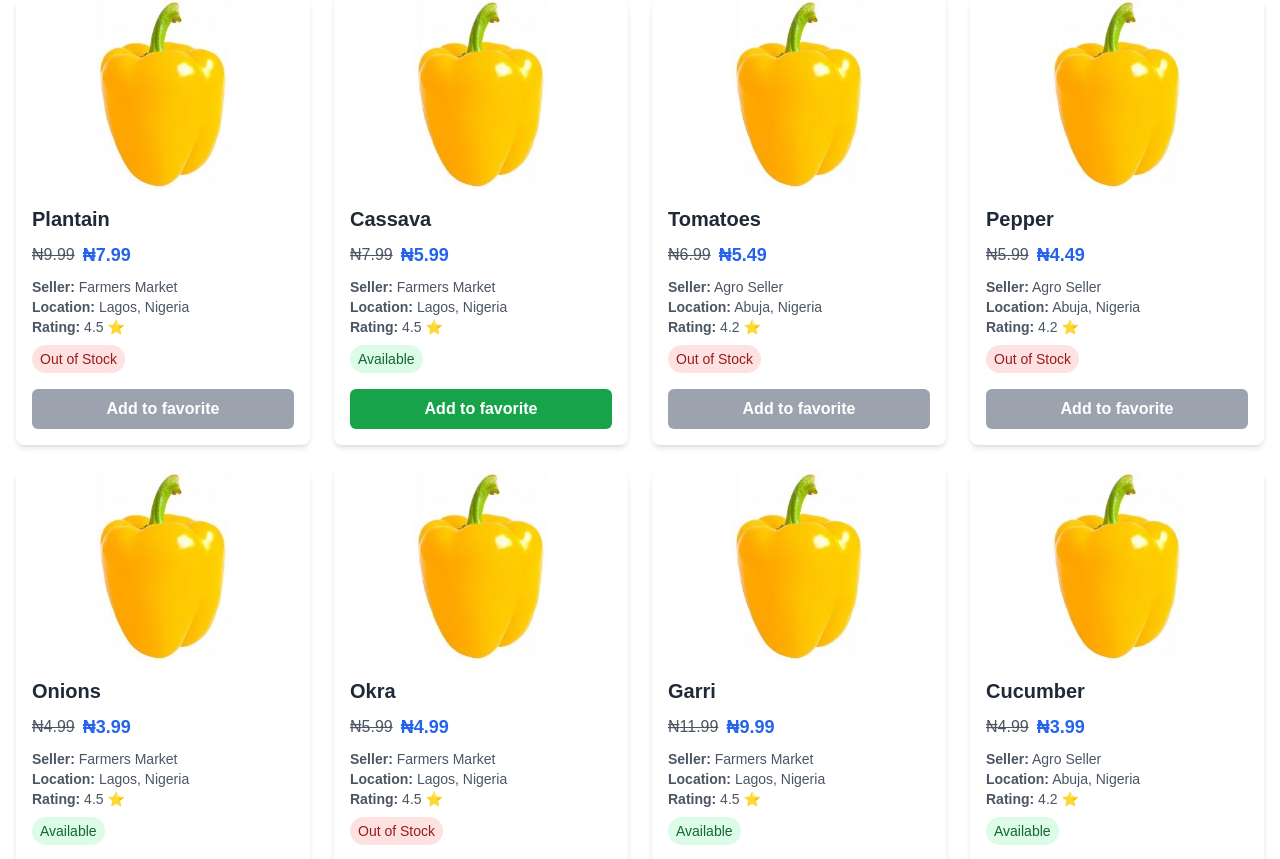
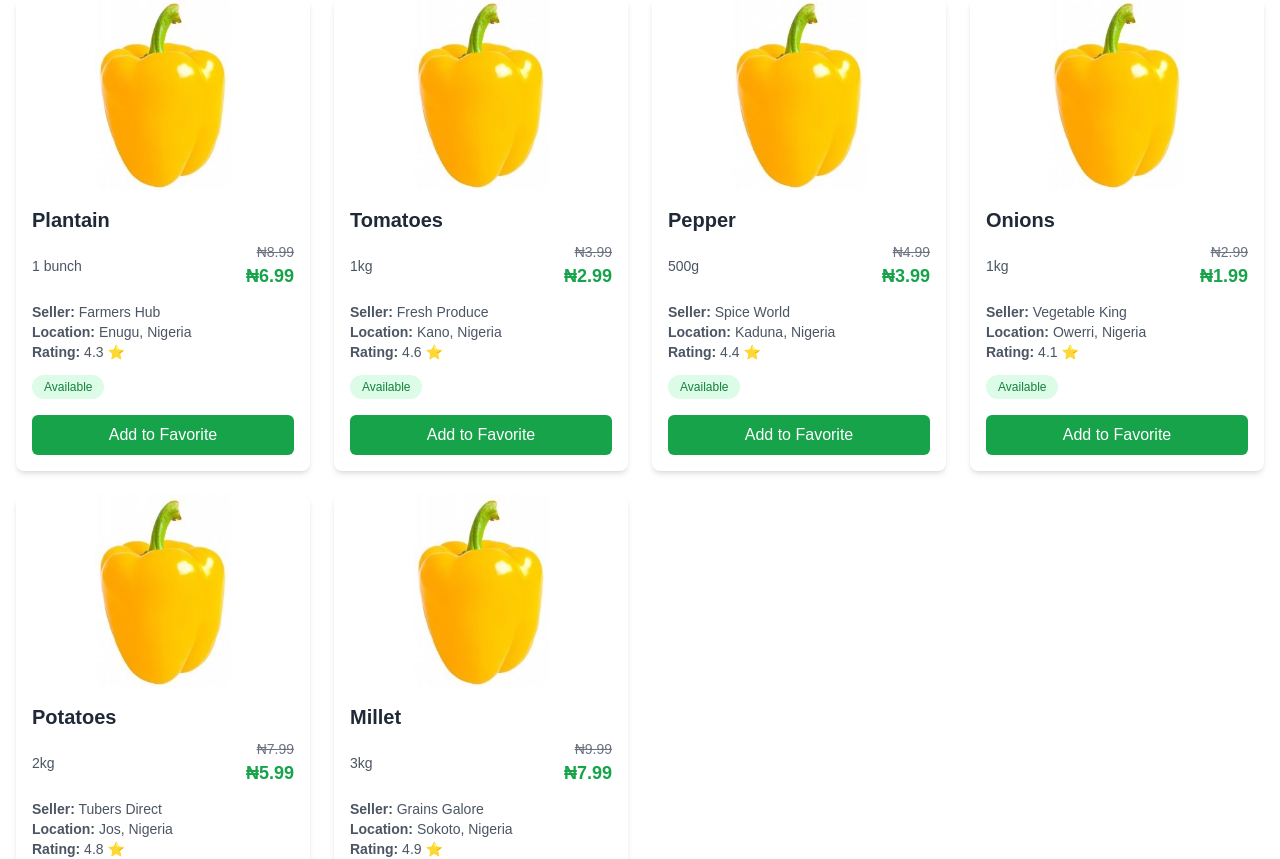
Before and after one commit to DivineAde/Price-Nigeria, a Next.js app: page / in a window 1280 px wide. Shown: the part 2526-3385 px from the top of the page. Built offline with nearby package versions, Linux system fonts and the light colour scheme.

Commit message:
Add feat

```diff
--- a/app/(home)/page.js
+++ b/app/(home)/page.js
@@ -6,27 +6,29 @@ import Testimonials from "@/components/Testimonials";
 import BlogSection from "@/components/BlogPage";
 import EmblaCarousel from "@/components/EmblaCarousel";
 import FruitsCarousel from "@/components/FruitsCarousel";
-import FruitsDrinksCarousel from "@/components/Fruits&DrinksCarousel";
-
 const OPTIONS = { loop: true };
 const SLIDE_COUNT = 3;
 const SLIDES = Array.from(Array(SLIDE_COUNT).keys());
 
 export default function Home() {
   const items = [
-    { name: "Apple", price: 1.99, image: "/pepper.avif" },
-    { name: "Banana", price: 0.99, image: "/pepper.avif" },
-    { name: "Orange", price: 1.49, image: "/pepper.avif" },
-    { name: "Strawberry", price: 2.99, image: "/pepper.avif" },
-    { name: "Mango", price: 3.49, image: "/pepper.avif" },
+    { name: "Apple", price: 1.99, weight: "1kg", quantity: 10, image: "/fruits.jpg" },
+    { name: "Banana", price: 0.99, weight: "1.5kg", quantity: 15, image: "/fruits.jpg" },
+    { name: "Orange", price: 1.49, weight: "2kg", quantity: 12, image: "/fruits.jpg" },
+    { name: "Strawberry", price: 2.99, weight: "500g", quantity: 8, image: "/fruits.jpg" },
+    { name: "Mango", price: 3.49, weight: "1.2kg", quantity: 6, image: "/fruits.jpg" },
+    { name: "Pineapple", price: 4.99, weight: "2.5kg", quantity: 4, image: "/fruits.jpg" },
+    { name: "Grapes", price: 3.99, weight: "750g", quantity: 20, image: "/fruits.jpg" },
+    { name: "Watermelon", price: 5.99, weight: "5kg", quantity: 3, image: "/fruits.jpg" },
   ];
+
   return (
     <div className="">
       <HeroSection />
       <BlogSection />
       <div className="p-8">
         <h1 className="text-2xl font-bold mb-8">Fruits and Drinks</h1>
-        <FruitsDrinksCarousel items={items} />
+        <FruitsCarousel items={items} />
       </div>
 
       {/*
--- a/app/globals.css
+++ b/app/globals.css
@@ -186,7 +186,8 @@ body {
   border-radius: 50%;
 }
 .embla__dot:after {
-  box-shadow: inset 0 0 0 0.2rem rgb(25, 25, 25);
+  box-shadow: inset 0 0 0 0.2rem greenyellow;
+
   width: 1.4rem;
   height: 1.4rem;
   border-radius: 50%;
@@ -195,7 +196,8 @@ body {
   content: '';
 }
 .embla__dot--selected:after {
-  box-shadow: inset 0 0 0 0.2rem rgb(54, 49, 61);
+  box-shadow: inset 0 0 0 0.2rem green;
+  background-color: greenyellow;
 }
 .embla__slide__number {
   backface-visibility: hidden;
--- a/components/Collections.jsx
+++ b/components/Collections.jsx
@@ -3,427 +3,134 @@
 import React, { useState } from "react";
 import { useCart } from "../context/CartContext";
 
-// Sample food data e long small lol
+// Sample food data with quantity
 const foodItems = [
   {
     id: 1,
     name: "Rice",
     price: 12.99,
     discountedPrice: 9.99,
+    quantity: "5kg",
     image: "/pepper.avif",
     available: true,
-    seller: {
-      name: "Farmers Market",
-      location: "Lagos, Nigeria",
-      rating: 4.5,
-    },
+    seller: { name: "Farmers Market", location: "Lagos, Nigeria", rating: 4.5 },
   },
   {
     id: 2,
     name: "Beans",
     price: 10.99,
     discountedPrice: 8.99,
+    quantity: "2kg",
     image: "/pepper.avif",
     available: true,
-    seller: {
-      name: "Agro Seller",
-      location: "Abuja, Nigeria",
-      rating: 4.2,
-    },
+    seller: { name: "Agro Seller", location: "Abuja, Nigeria", rating: 4.2 },
   },
   {
     id: 3,
     name: "Yam",
     price: 15.99,
     discountedPrice: 12.99,
+    quantity: "3kg",
     image: "/pepper.avif",
     available: true,
-    seller: {
-      name: "Agro Seller",
-      location: "Abuja, Nigeria",
-      rating: 4.2,
-    },
+    seller: { name: "Local Farms", location: "Port Harcourt, Nigeria", rating: 4.7 },
   },
   {
     id: 4,
-    name: "Maize",
-    price: 8.99,
-    discountedPrice: 6.99,
+    name: "Garri",
+    price: 5.99,
+    discountedPrice: 4.99,
+    quantity: "10kg",
     image: "/pepper.avif",
-    available: false,
-    seller: {
-      name: "Farmers Market",
-      location: "Lagos, Nigeria",
-      rating: 4.5,
-    },
+    available: true,
+    seller: { name: "Agro Store", location: "Ibadan, Nigeria", rating: 4.0 },
   },
   {
     id: 5,
     name: "Plantain",
-    price: 9.99,
-    discountedPrice: 7.99,
+    price: 8.99,
+    discountedPrice: 6.99,
+    quantity: "1 bunch",
     image: "/pepper.avif",
-    available: false,
-    seller: {
-      name: "Farmers Market",
-      location: "Lagos, Nigeria",
-      rating: 4.5,
-    },
+    available: true,
+    seller: { name: "Farmers Hub", location: "Enugu, Nigeria", rating: 4.3 },
   },
   {
     id: 6,
-    name: "Cassava",
-    price: 7.99,
-    discountedPrice: 5.99,
+    name: "Tomatoes",
+    price: 3.99,
+    discountedPrice: 2.99,
+    quantity: "1kg",
     image: "/pepper.avif",
     available: true,
-    seller: {
-      name: "Farmers Market",
-      location: "Lagos, Nigeria",
-      rating: 4.5,
-    },
+    seller: { name: "Fresh Produce", location: "Kano, Nigeria", rating: 4.6 },
   },
   {
     id: 7,
-    name: "Tomatoes",
-    price: 6.99,
-    discountedPrice: 5.49,
+    name: "Pepper",
+    price: 4.99,
+    discountedPrice: 3.99,
+    quantity: "500g",
     image: "/pepper.avif",
-    available: false,
-    seller: {
-      name: "Agro Seller",
-      location: "Abuja, Nigeria",
-      rating: 4.2,
-    },
+    available: true,
+    seller: { name: "Spice World", location: "Kaduna, Nigeria", rating: 4.4 },
   },
   {
     id: 8,
-    name: "Pepper",
-    price: 5.99,
-    discountedPrice: 4.49,
+    name: "Onions",
+    price: 2.99,
+    discountedPrice: 1.99,
+    quantity: "1kg",
     image: "/pepper.avif",
-    available: false,
-    seller: {
-      name: "Agro Seller",
-      location: "Abuja, Nigeria",
-      rating: 4.2,
-    },
+    available: true,
+    seller: { name: "Vegetable King", location: "Owerri, Nigeria", rating: 4.1 },
   },
   {
     id: 9,
-    name: "Onions",
-    price: 4.99,
-    discountedPrice: 3.99,
+    name: "Potatoes",
+    price: 7.99,
+    discountedPrice: 5.99,
+    quantity: "2kg",
     image: "/pepper.avif",
     available: true,
-    seller: {
-      name: "Farmers Market",
-      location: "Lagos, Nigeria",
-      rating: 4.5,
-    },
+    seller: { name: "Tubers Direct", location: "Jos, Nigeria", rating: 4.8 },
   },
   {
     id: 10,
-    name: "Okra",
-    price: 5.99,
-    discountedPrice: 4.99,
-    image: "/pepper.avif",
-    available: false,
-    seller: {
-      name: "Farmers Market",
-      location: "Lagos, Nigeria",
-      rating: 4.5,
-    },
-  },
-  {
-    id: 11,
-    name: "Garri",
-    price: 11.99,
-    discountedPrice: 9.99,
-    image: "/pepper.avif",
-    available: true,
-    seller: {
-      name: "Farmers Market",
-      location: "Lagos, Nigeria",
-      rating: 4.5,
-    },
-  },
-  {
-    id: 12,
-    name: "Cucumber",
-    price: 4.99,
-    discountedPrice: 3.99,
-    image: "/pepper.avif",
-    available: true,seller: {
-      name: "Agro Seller",
-      location: "Abuja, Nigeria",
-      rating: 4.2,
-    },
-  },
-  {
-    id: 13,
-    name: "Groundnuts",
-    price: 7.49,
-    discountedPrice: 5.99,
-    image: "/pepper.avif",
-    available: true,
-    seller: {
-      name: "Farmers Market",
-      location: "Lagos, Nigeria",
-      rating: 4.5,
-    },
-  },
-  {
-    id: 14,
-    name: "Palm Fruit",
-    price: 9.49,
-    discountedPrice: 7.99,
-    image: "/pepper.avif",
-    available: true,
-    seller: {
-      name: "Agro Seller",
-      location: "Abuja, Nigeria",
-      rating: 4.2,
-    },
-  },
-  {
-    id: 15,
-    name: "Bitter Leaf",
-    price: 4.49,
-    discountedPrice: 3.49,
-    image: "/pepper.avif",
-    available: true,
-    seller: {
-      name: "Agro Seller",
-      location: "Abuja, Nigeria",
-      rating: 4.2,
-    },
-  },
-  {
-    id: 16,
-    name: "Waterleaf",
-    price: 3.99,
-    discountedPrice: 2.99,
-    image: "/pepper.avif",
-    available: true,
-    seller: {
-      name: "Farmers Market",
-      location: "Lagos, Nigeria",
-      rating: 4.5,
-    },
-  },
-  {
-    id: 17,
-    name: "Spinach",
-    price: 4.49,
-    discountedPrice: 3.49,
-    image: "/pepper.avif",
-    available: true,
-    seller: {
-      name: "Farmers Market",
-      location: "Lagos, Nigeria",
-      rating: 4.5,
-    },
-  },
-  {
-    id: 18,
-    name: "Banana",
-    price: 6.99,
-    discountedPrice: 5.99,
-    image: "/pepper.avif",
-    available: true,
-    seller: {
-      name: "Agro Seller",
-      location: "Abuja, Nigeria",
-      rating: 4.2,
-    },
-  },
-  {
-    id: 19,
-    name: "Pineapple",
-    price: 9.99,
-    discountedPrice: 7.99,
-    image: "/pepper.avif",
-    available: false,
-    seller: {
-      name: "Farmers Market",
-      location: "Lagos, Nigeria",
-      rating: 4.5,
-    },
-  },
-  {
-    id: 20,
-    name: "Mango",
-    price: 8.49,
-    discountedPrice: 6.99,
-    image: "/pepper.avif",
-    available: true,
-    seller: {
-      name: "Mallam yusuf",
-      location: "Kaduna, Nigeria",
-      rating: 4.2,
-    },
-  },
-  {
-    id: 21,
-    name: "Orange",
-    price: 5.99,
-    discountedPrice: 4.49,
-    image: "/pepper.avif",
-    available: false,
-    seller: {
-      name: "Agro Seller",
-      location: "Abuja, Nigeria",
-      rating: 4.2,
-    },
-  },
-  {
-    id: 22,
-    name: "Cocoa",
-    price: 14.99,
-    discountedPrice: 12.99,
-    image: "/pepper.avif",
-    available: true,
-    seller: {
-      name: "Agro Seller",
-      location: "Abuja, Nigeria",
-      rating: 4.2,
-    },
-  },
-  {
-    id: 23,
-    name: "Cashew Nuts",
-    price: 18.99,
-    discountedPrice: 15.99,
-    image: "/pepper.avif",
-    available: true,
-    seller: {
-      name: "Farmers Market",
-      location: "Lagos, Nigeria",
-      rating: 4.5,
-    },
-  },
-  {
-    id: 24,
-    name: "Sugarcane",
-    price: 7.49,
-    discountedPrice: 5.99,
-    image: "/pepper.avif",
-    available: true,
-    seller: {
-      name: "Farmers Market",
-      location: "Lagos, Nigeria",
-      rating: 4.5,
-    },
-  },
-  {
-    id: 25,
-    name: "Sorghum",
-    price: 10.99,
-    discountedPrice: 8.99,
-    image: "/pepper.avif",
-    available: true,
-    seller: {
-      name: "Farmers Market",
-      location: "Lagos, Nigeria",
-      rating: 4.5,
-    },
-  },
-  {
-    id: 26,
     name: "Millet",
     price: 9.99,
     discountedPrice: 7.99,
+    quantity: "3kg",
     image: "/pepper.avif",
     available: true,
-    seller: {
-      name: "Agro Seller",
-      location: "Abuja, Nigeria",
-      rating: 4.2,
-    },
-  },
-  {
-    id: 27,
-    name: "Eggplant",
-    price: 4.99,
-    discountedPrice: 3.99,
-    image: "/pepper.avif",
-    available: false,
-    seller: {
-      name: "Farmers Market",
-      location: "Lagos, Nigeria",
-      rating: 4.5,
-    },
-  },
-  {
-    id: 28,
-    name: "Avocado",
-    price: 8.99,
-    discountedPrice: 6.99,
-    image: "/pepper.avif",
-    available: true,
-    seller: {
-      name: "Farmers Market",
-      location: "Lagos, Nigeria",
-      rating: 4.5,
-    },
-  },
-  {
-    id: 29,
-    name: "Sweet Potatoes",
-    price: 7.99,
-    discountedPrice: 5.99,
-    image: "/pepper.avif",
-    available: false,
-    seller: {
-      name: "Farmers Market",
-      location: "Lagos, Nigeria",
-      rating: 4.5,
-    },
-  },
-  {
-    id: 30,
-    name: "Cabbage",
-    price: 6.99,
-    discountedPrice: 4.99,
-    image: "/pepper.avif",
-    available: true,
-    seller: {
-      name: "Farmers Market",
-      location: "Lagos, Nigeria",
-      rating: 4.5,
-    },
+    seller: { name: "Grains Galore", location: "Sokoto, Nigeria", rating: 4.9 },
   },
 ];
 
 const FoodCollection = () => {
   const [sortBy, setSortBy] = useState("default");
-  const { addToCart } = useCart(); // same as bookmarking on the page
+  const { addToCart } = useCart();
 
-  // Sort food items based on the selected option
+  // Sort food items
   const sortedItems = [...foodItems].sort((a, b) => {
     if (sortBy === "priceLowToHigh") return a.price - b.price;
     if (sortBy === "priceHighToLow") return b.price - a.price;
     if (sortBy === "name") return a.name.localeCompare(b.name);
-    return 0; // Default order
+    return 0;
   });
 
   return (
     <div className="container mx-auto px-4 py-8">
-      <h1 className="text-4xl md:text-5xl font-bold text-center bg-gradient-to-r from-pink-500 to-green-400 bg-clip-text text-transparent uppercase tracking-wider">
+      <h1 className="text-4xl font-bold text-center text-green-600 uppercase tracking-wider">
         Trending Products
       </h1>
 
-      {/* Sort By Feature */}
-      <div className="my-8 focus:ring-opacity-0">
-        <label htmlFor="sort" className="mr-2 text-gray-700">
-          Sort By:
-        </label>
+      {/* Sort By Dropdown */}
+      <div className="my-6 flex justify-end">
         <select
-          id="sort"
           value={sortBy}
           onChange={(e) => setSortBy(e.target.value)}
-          className="px-4 py-2 border border-gray-300 rounded-md focus:outline-none focus:ring-2 focus:ring-blue-500"
+          className="px-4 py-2 border border-gray-300 rounded-md focus:outline-none focus:ring-2 focus:ring-green-500"
         >
           <option value="default">Default</option>
           <option value="priceLowToHigh">Price: Low to High</option>
@@ -433,11 +140,11 @@ const FoodCollection = () => {
       </div>
 
       {/* Food Items Grid */}
-      <div className="grid grid-cols-1 sm:grid-cols-3 lg:grid-cols-4 gap-6">
+      <div className="grid grid-cols-1 sm:grid-cols-2 lg:grid-cols-4 gap-6">
         {sortedItems.map((item) => (
           <div
             key={item.id}
-            className="bg-white rounded-lg shadow-md overflow-hidden hover:shadow-lg transition-shadow duration-300"
+            className="bg-white rounded-lg shadow-md hover:shadow-lg transition-all duration-300"
           >
             {/* Food Image */}
             <div className="w-full h-48 overflow-hidden">
@@ -450,41 +157,38 @@ const FoodCollection = () => {
 
             {/* Food Details */}
             <div className="p-4">
-              <h3 className="text-xl font-semibold text-gray-800 mb-2">
-                {item.name}
-              </h3>
+              <h3 className="text-xl font-semibold text-gray-800">{item.name}</h3>
 
-              {/* Price and Discount */}
-              <div className="flex items-center space-x-2 mb-2">
-                <span className="text-gray-600 line-through">
-                  &#8358;{item.price.toFixed(2)}
-                </span>
-                <span className="text-lg font-bold text-blue-600">
-                  &#8358;{item.discountedPrice.toFixed(2)}
-                </span>
+              {/* Price, Discount & Quantity */}
+              <div className="flex items-center justify-between mt-2">
+                <span className="text-sm text-gray-600">{item.quantity}</span>
+                <div className="flex flex-col items-end">
+                  <span className="text-gray-500 line-through text-sm">&#8358;{item.price.toFixed(2)}</span>
+                  <span className="text-lg font-bold text-green-600">&#8358;{item.discountedPrice.toFixed(2)}</span>
+                </div>
               </div>
 
               {/* Seller Information */}
-              <div className="mb-2">
-                <p className="text-sm text-gray-600">
+              <div className="mt-3 text-sm text-gray-600">
+                <p>
                   <span className="font-semibold">Seller:</span> {item.seller.name}
                 </p>
-                <p className="text-sm text-gray-600">
+                <p>
                   <span className="font-semibold">Location:</span> {item.seller.location}
                 </p>
-                <p className="text-sm text-gray-600">
+                <p>
                   <span className="font-semibold">Rating:</span> {item.seller.rating} ⭐
                 </p>
               </div>
 
               {/* Availability Tag */}
-              <div className="mb-4">
+              <div className="mt-3">
                 {item.available ? (
-                  <span className="inline-block px-2 py-1 bg-green-100 text-green-800 text-sm rounded-full">
+                  <span className="inline-block px-3 py-1 bg-green-100 text-green-700 text-xs rounded-full">
                     Available
                   </span>
                 ) : (
-                  <span className="inline-block px-2 py-1 bg-red-100 text-red-800 text-sm rounded-full">
+                  <span className="inline-block px-3 py-1 bg-red-100 text-red-700 text-xs rounded-full">
                     Out of Stock
                   </span>
                 )}
@@ -492,11 +196,11 @@ const FoodCollection = () => {
 
               {/* Add to Cart Button */}
               <button
-                className="w-full bg-green-600 font-semibold text-white py-2 px-4 rounded-md hover:bg-green-700 transition-colors duration-300 disabled:bg-gray-400 disabled:cursor-not-allowed"
+                className="w-full mt-4 bg-green-600 text-white py-2 rounded-md hover:bg-green-700 transition-all duration-300 disabled:bg-gray-400"
                 disabled={!item.available}
-                onClick={() => addToCart(item)} // Add item to bookmark
+                onClick={() => addToCart(item)}
               >
-                Add to favorite
+                Add to Favorite
               </button>
             </div>
           </div>
```
Also changed, not shown: components/FruitsCarousel.jsx (renamed from components/Fruits&DrinksCarousel.jsx, +6 -4 lines), public/fruits.jpg (added).
